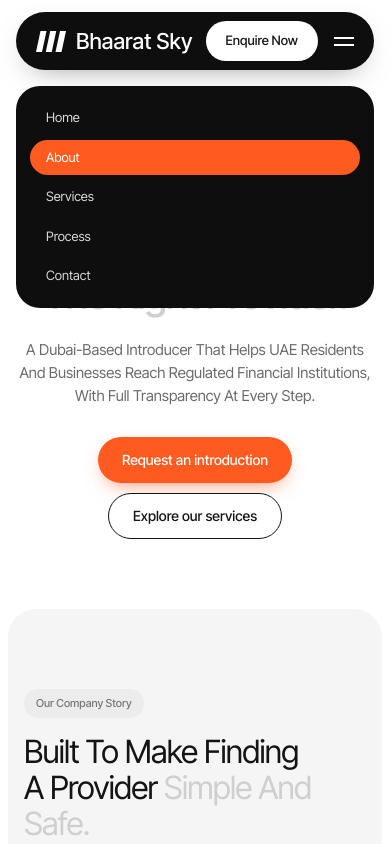
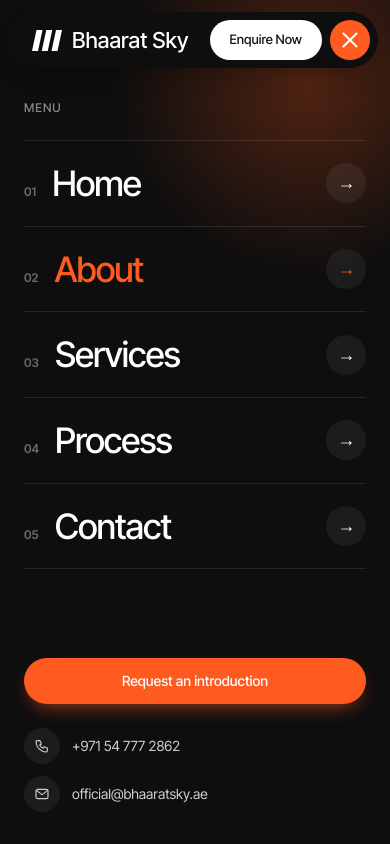
Before and after one commit to rakesh15sri-create/bharatsky_FS, a React (Vite) app: page /about in a window 390 px wide. Both pictures are taken after a click on the button "Open menu". Shown: the top 844 px of the page. Built offline with nearby package versions, Linux system fonts and the light colour scheme.

Commit message:
Phone Nav fixes, meta info changes

```diff
--- a/src/components/Illustrations.jsx
+++ b/src/components/Illustrations.jsx
@@ -335,7 +335,7 @@
         <div className="ml-auto flex items-center gap-2.5">
           <span className="mr-2 size-[18px] rounded-full border-2 border-brand" />
           <span className={`size-[34px] rounded-full ${AVATAR.warm}`} />
-          <div className="hidden sm:block"><b className="block text-xs">Javed Rathore</b><small className="text-[9px] text-[#999]">Manager</small></div>
+          <div className="hidden sm:block"><b className="block text-xs">Client Desk</b><small className="text-[9px] text-[#999]">Bhaarat Sky Team</small></div>
         </div>
       </div>
 
--- a/src/components/Layout.jsx
+++ b/src/components/Layout.jsx
@@ -29,40 +29,128 @@
   );
 }
 
+/* Full-screen menu for phones and tablets (hidden from lg up) */
+function MobileMenu({ open, onClose }) {
+  return (
+    <div
+      id="mobile-menu"
+      aria-hidden={!open}
+      className={`fixed inset-0 z-40 flex h-dvh flex-col overflow-y-auto bg-night px-6 pb-8 pt-[100px] text-white transition-[opacity,visibility] duration-300 sm:px-10 sm:pt-[120px] lg:hidden ${
+        open ? 'visible opacity-100' : 'invisible opacity-0'
+      }`}
+    >
+      {/* soft brand glow */}
+      <span className="pointer-events-none absolute -right-32 -top-32 size-[420px] rounded-full bg-[radial-gradient(circle,rgba(255,90,31,.28),transparent_65%)]" />
+
+      <span className="relative mb-6 text-xs font-medium uppercase tracking-[.08em] text-[#8a8a8a]">Menu</span>
+
+      <nav className="relative">
+        <ul className="border-t border-white/10">
+          {NAV.map(({ to, label }, i) => (
+            <li
+              key={to}
+              style={{ transitionDelay: open ? `${80 + i * 50}ms` : '0ms' }}
+              className={`border-b border-white/10 transition duration-500 ${open ? 'translate-y-0 opacity-100' : 'translate-y-4 opacity-0'}`}
+            >
+              <NavLink
+                to={to}
+                end
+                onClick={onClose}
+                tabIndex={open ? 0 : -1}
+                className={({ isActive }) =>
+                  `group flex items-center justify-between py-4 text-[clamp(30px,9vw,48px)] font-medium tracking-[-.03em] transition-colors sm:py-5 ${
+                    isActive ? 'text-brand' : 'text-white hover:text-brand'
+                  }`
+                }
+              >
+                <span className="flex items-baseline gap-4">
+                  <span className="text-xs font-semibold tracking-normal text-[#6b6b6b]">{String(i + 1).padStart(2, '0')}</span>
+                  {label}
+                </span>
+                <span className="grid size-10 place-items-center rounded-full bg-white/[.06] text-lg transition group-hover:translate-x-1 group-hover:bg-brand group-hover:text-white">→</span>
+              </NavLink>
+            </li>
+          ))}
+        </ul>
+      </nav>
+
+      <div
+        style={{ transitionDelay: open ? '380ms' : '0ms' }}
+        className={`relative mt-auto pt-10 transition duration-500 ${open ? 'translate-y-0 opacity-100' : 'translate-y-4 opacity-0'}`}
+      >
+        <Button to="/contact" onClick={onClose} tabIndex={open ? 0 : -1} className="w-full sm:w-auto">Request an introduction</Button>
+        <div className="mt-6 grid gap-3 text-sm text-mute sm:grid-cols-2">
+          <a href={SITE.phoneHref} tabIndex={open ? 0 : -1} className="flex items-center gap-3 hover:text-brand">
+            <span className="grid size-9 place-items-center rounded-full bg-white/[.06]"><Icon name="phone" className="size-4" /></span>
+            {SITE.phone}
+          </a>
+          <a href={`mailto:${SITE.email}`} tabIndex={open ? 0 : -1} className="flex items-center gap-3 hover:text-brand">
+            <span className="grid size-9 place-items-center rounded-full bg-white/[.06]"><Icon name="mail" className="size-4" /></span>
+            {SITE.email}
+          </a>
+        </div>
+      </div>
+    </div>
+  );
+}
+
 function Header() {
   const [open, setOpen] = useState(false);
   const { pathname } = useLocation();
+
+  // close on navigation
   useEffect(() => setOpen(false), [pathname]);
 
+  // lock page scroll while open, close on Escape, and close if resized to desktop
+  useEffect(() => {
+    if (!open) return;
+    const prev = document.body.style.overflow;
+    document.body.style.overflow = 'hidden';
+    const onKey = e => e.key === 'Escape' && setOpen(false);
+    const desktop = window.matchMedia('(min-width: 1024px)');
+    const onResize = e => e.matches && setOpen(false);
+    window.addEventListener('keydown', onKey);
+    desktop.addEventListener('change', onResize);
+    return () => {
+      document.body.style.overflow = prev;
+      window.removeEventListener('keydown', onKey);
+      desktop.removeEventListener('change', onResize);
+    };
+  }, [open]);
+
   return (
-    <header className="sticky top-0 z-50 px-4 pt-3 sm:px-6 sm:pt-[18px]">
-      <nav className="relative mx-auto flex h-[58px] max-w-[1400px] items-center justify-between rounded-full bg-night pl-5 pr-3 shadow-[0_10px_30px_-15px_rgba(0,0,0,.5)] sm:h-16 sm:pl-7">
-        <Logo />
-        <ul
-          className={`absolute left-0 right-0 top-[74px] flex flex-col gap-1 rounded-3xl bg-night p-3.5 transition-opacity duration-200 lg:left-1/2 lg:right-auto lg:top-auto lg:-translate-x-1/2 lg:flex-row lg:bg-transparent lg:p-0 lg:opacity-100 lg:pointer-events-auto ${
-            open ? 'opacity-100' : 'pointer-events-none opacity-0'
-          }`}
-        >
+    <>
+      <header className="sticky top-0 z-50 px-3 pt-3 sm:px-6 sm:pt-[18px]">
+        <nav className="relative mx-auto flex h-14 max-w-[1400px] items-center justify-between rounded-full bg-night pl-5 pr-2 shadow-[0_10px_30px_-15px_rgba(0,0,0,.5)] sm:h-16 sm:pl-7 sm:pr-3">
+          <Logo className="text-[19px] sm:text-[22px]" />
+
+          {/* desktop links */}
+          <ul className="absolute left-1/2 hidden -translate-x-1/2 gap-1 lg:flex">
             {NAV.map(({ to, label }) => (
               <li key={to}><NavLink to={to} end className={pill}>{label}</NavLink></li>
             ))}
           </ul>
+
           <div className="flex items-center gap-2 lg:gap-6">
             <a href={SITE.phoneHref} className="hidden text-[13px] text-white lg:inline">Call Us</a>
-          <Button to="/contact" variant="white" size="sm">Enquire Now</Button>
+            <Button to="/contact" variant="white" size="sm" className="hidden sm:inline-flex">Enquire Now</Button>
             <button
-            className="grid size-9 cursor-pointer place-items-center lg:hidden"
-            aria-label="Open menu"
+              className={`grid size-10 cursor-pointer place-items-center rounded-full transition-colors lg:hidden ${open ? 'bg-brand' : 'bg-white/[.08]'}`}
+              aria-label={open ? 'Close menu' : 'Open menu'}
+              aria-expanded={open}
+              aria-controls="mobile-menu"
               onClick={() => setOpen(o => !o)}
             >
-            <span className="flex flex-col gap-[5px]">
-              <span className="block h-0.5 w-5 bg-white" />
-              <span className="block h-0.5 w-5 bg-white" />
+              <span className="relative block h-3 w-5">
+                <span className={`absolute left-0 block h-0.5 w-5 bg-white transition duration-300 ${open ? 'top-[5px] rotate-45' : 'top-0'}`} />
+                <span className={`absolute left-0 block h-0.5 w-5 bg-white transition duration-300 ${open ? 'top-[5px] -rotate-45' : 'top-2.5'}`} />
               </span>
             </button>
           </div>
         </nav>
       </header>
+      <MobileMenu open={open} onClose={() => setOpen(false)} />
+    </>
   );
 }
 
--- a/src/pages/About.jsx
+++ b/src/pages/About.jsx
@@ -97,14 +97,14 @@
             <CheckList items={WHY} className="mt-9" />
           </div>
           <div>
-            <Chip>Leadership</Chip>
+            <Chip>Our Team</Chip>
             <InfoCard className="mt-5">
               <Ic name="logo" tone="grey" className="text-[46px]" />
-              <CardNum>Owner &amp; Manager</CardNum>
-              <CardTitle>Javed Rathore</CardTitle>
+              <CardNum>Dubai-Based Team</CardNum>
+              <CardTitle>People Who Stay Accountable</CardTitle>
               <Small>
-                Javed leads BHAARAT SKY Financial Services L.L.C and is responsible for the company’s client relationships, provider partnerships and
-                adherence to its defined scope of activity.
+                Our team manages client relationships, provider partnerships and adherence to our defined scope of activity, and stays your point of
+                contact from first enquiry to introduction.
               </Small>
               <Button to="/contact" variant="outline" size="sm" className="self-start">Speak with our team</Button>
             </InfoCard>
```
Lines whose indentation alone changed are shown as unchanged.
